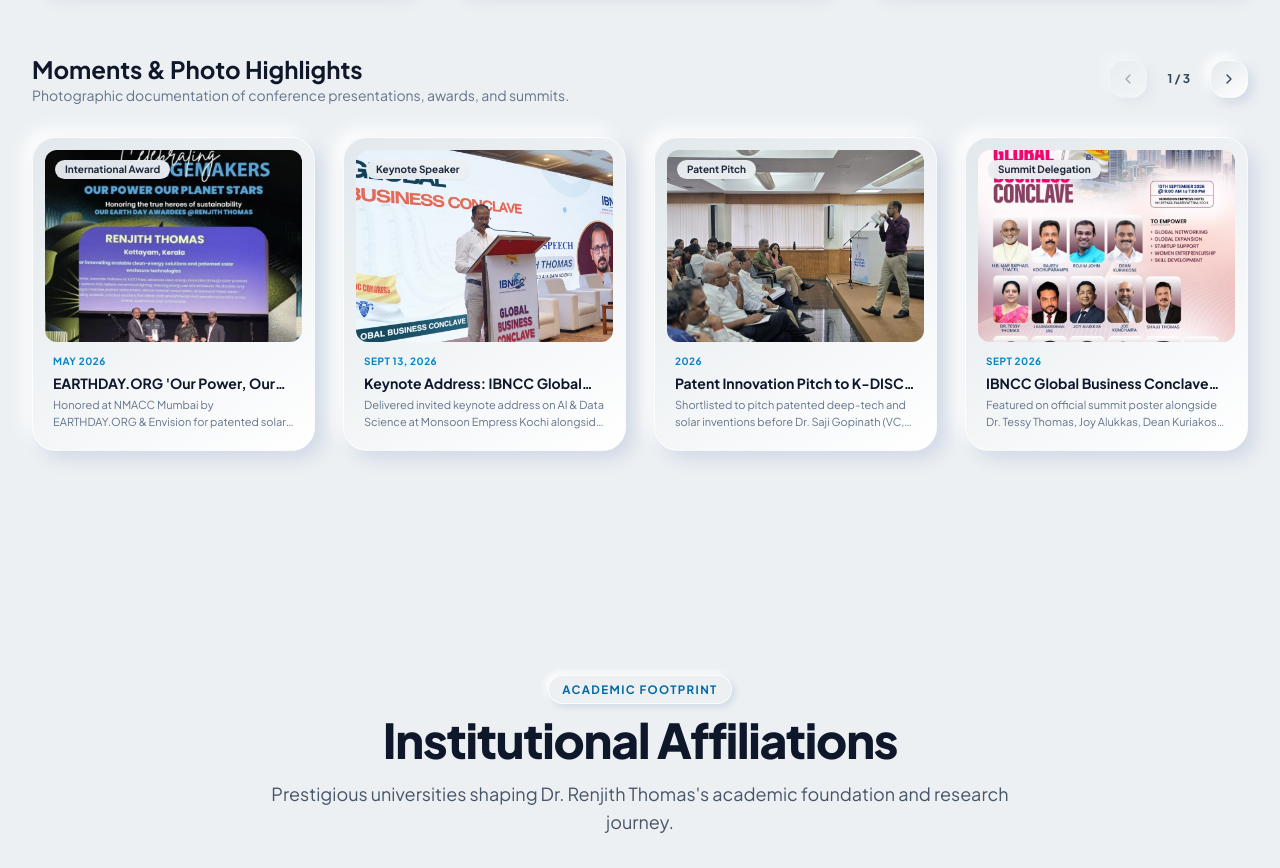
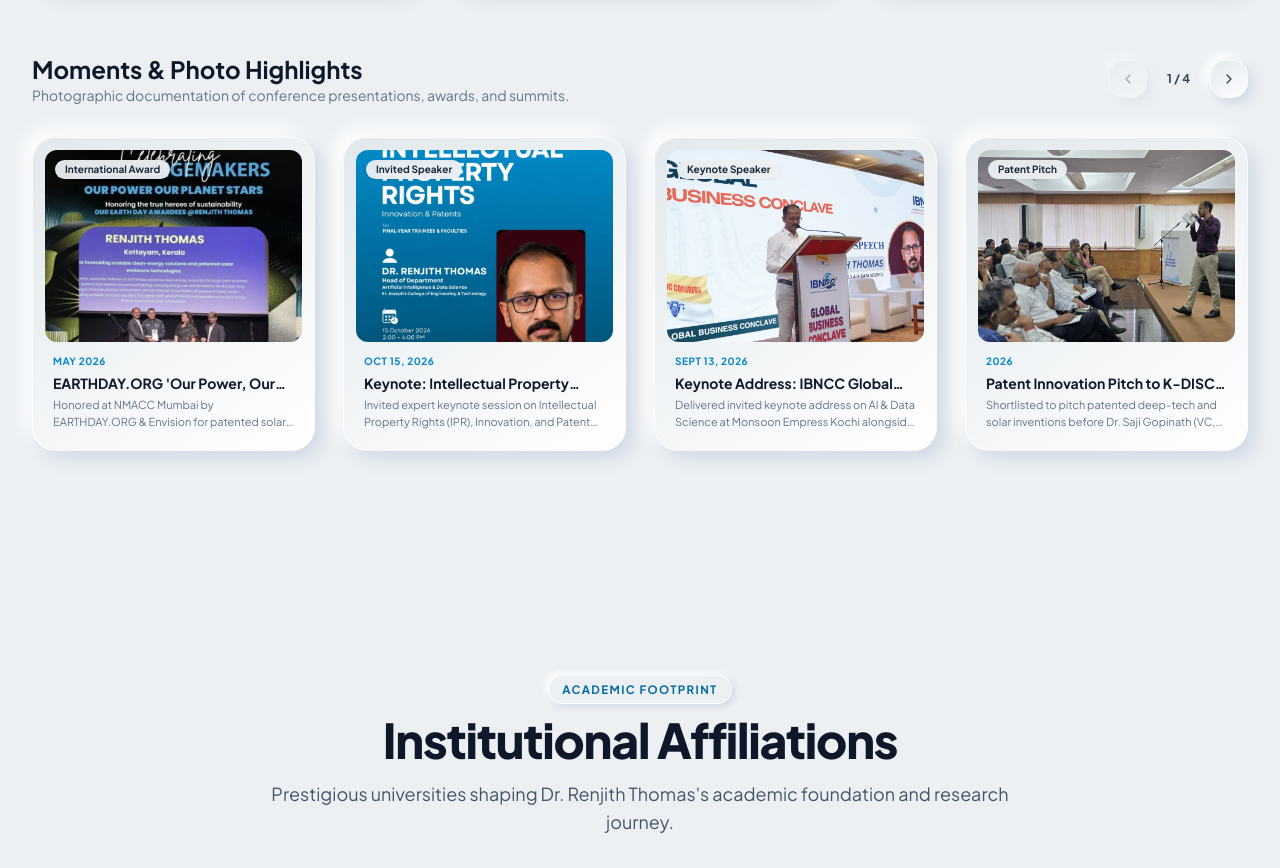
Before and after one commit to AnoopkumarA/Renjith_PersonalWebsite, a React (Vite) app: page / in a window 1280 px wide. Shown: the part 6500-7368 px from the top of the page. Built offline with nearby package versions, Linux system fonts and the light colour scheme; a web font is replaced by a local one.

Commit message:
feat(gallery): add Providence College of Engineering IPR keynote poster to moments and photo highlights

```diff
--- a/src/data/portfolioData.ts
+++ b/src/data/portfolioData.ts
@@ -883,6 +883,14 @@ export const achievementsGallery: AchievementItem[] = [
     badge: "International Award"
   },
   {
+    title: "Keynote: Intellectual Property Rights — Innovation & Patents",
+    award: "Providence College & IIC",
+    year: "Oct 15, 2026",
+    description: "Invited expert keynote session on Intellectual Property Rights (IPR), Innovation, and Patent filing methodologies for final-year engineering trainees and faculty members, organized under the Institution's Innovation Council (IIC) at Providence College of Engineering.",
+    image: "/images/providence_ipr_keynote.png",
+    badge: "Invited Speaker"
+  },
+  {
     title: "Keynote Address: IBNCC Global Business Conclave",
     award: "Invited Dignitary & Keynote Speaker",
     year: "Sept 13, 2026",
```
Also changed, not shown: public/images/providence_ipr_keynote.png (added).
